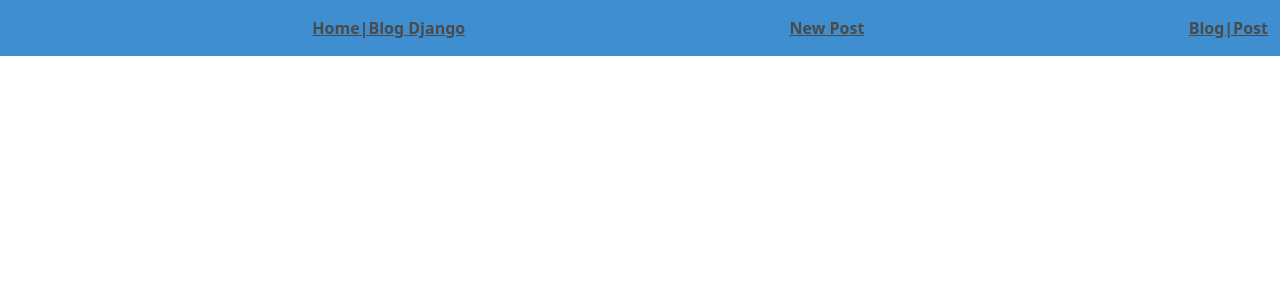
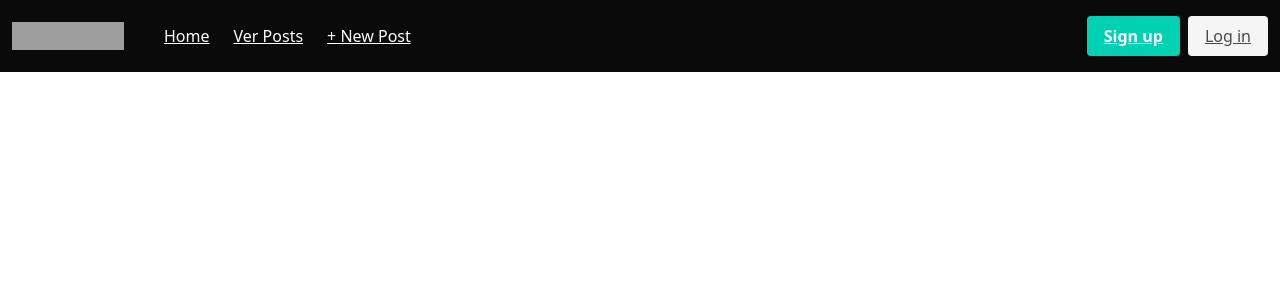
Before and after one commit to ClaudioFritzen/blogsite, a Django app: page / in a window 1280 px wide. Shown: the top 300 px of the page. Run offline with Django 4.2, Linux system fonts and the light colour scheme; data that the repository does not hold is empty; grey boxes are pictures that could not be loaded.

Commit message:
modificamos a navbar do projeto

```diff
--- a/blog/templates/blog/base.html
+++ b/blog/templates/blog/base.html
@@ -3,7 +3,7 @@
   <head>
     <meta charset="utf-8">
     <meta name="viewport" content="width=device-width, initial-scale=1">
-    <title>Django Chat!</title>
+    <title>Django Blog!</title>
 
     <!-- importação da bulma-->
     <link rel="stylesheet" href="https://cdn.jsdelivr.net/npm/bulma@0.9.4/css/bulma.min.css">
@@ -14,15 +14,89 @@
   <body>
 
   <section class="header">
-    <nav class="navbar is-info">
-        <div class="nav-brand"></div>
-            <a href="{% url "home" %}" class="navbar-item"> <strong> Home|Blog Django </strong></a>
-            <a href="{% url "new_post" %}" class="navbar-item"> <strong> New Post </strong></a>
-            <a href="/" class="navbar-item"> <strong> Blog|Post</strong></a>
-    </nav>
-  </section>
+    <nav class="navbar is-black" role="navigation" aria-label="main navigation">
+      <div class="navbar-brand is-white">
+        <a class="navbar-item" href="https://bulma.io">
+          <img src="https://bulma.io/images/bulma-logo.png" width="112" height="28" color="white">
+        </a>
+
+        <a role="button" class="navbar-burger" aria-label="menu" aria-expanded="false" data-target="navbarBasicExample">
+          <span aria-hidden="true"></span>
+          <span aria-hidden="true"></span>
+          <span aria-hidden="true"></span>
+        </a>
+      </div>
+
+      <div id="navbarBasicExample" class="navbar-menu">
+        <div class="navbar-start">
+          <a href="{% url "home" %}" class="navbar-item">
+            Home
+          </a>
+
+          <a href="{% url "frontpage" %}" class="navbar-item">
+            Ver Posts
+          </a>
+          <a href="{% url "new_post" %}" class="navbar-item">
+            + New Post
+          </a>
+
+        </div>
+
+        <div class="navbar-end">
+          <div class="navbar-item">
+            <div class="buttons">
+              <a class="button is-primary">
+                <strong>Sign up</strong>
+              </a>
+              <a class="button is-light">
+                Log in
+              </a>
+            </div>
+          </div>
+        </div>
+      </div>
+  </nav>
+
+</section>
+
   <section class="section">
     <div class="container">
+      <script>
+          document.addEventListener('DOMContentLoaded', () => {
+
+            // Get all "navbar-burger" elements
+            const $navbarBurgers = Array.prototype.slice.call(document.querySelectorAll('.navbar-burger'), 0);
+
+            // Add a click event on each of them
+            $navbarBurgers.forEach( el => {
+              el.addEventListener('click', () => {
+
+                // Get the target from the "data-target" attribute
+                const target = el.dataset.target;
+                const $target = document.getElementById(target);
+
+                // Toggle the "is-active" class on both the "navbar-burger" and the "navbar-menu"
+                el.classList.toggle('is-active');
+                $target.classList.toggle('is-active');
+
+              });
+            });
+
+          });
+
+          $(document).ready(function() {
+
+            // Check for click events on the navbar burger icon
+            $(".navbar-burger").click(function() {
+
+                // Toggle the "is-active" class on both the "navbar-burger" and the "navbar-menu"
+                $(".navbar-burger").toggleClass("is-active");
+                $(".navbar-menu").toggleClass("is-active");
+
+            });
+          });
+
+    </script>
         {% block content %}
         {% endblock content %}
     </div>
```
